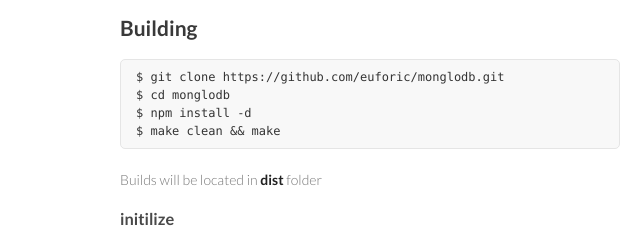
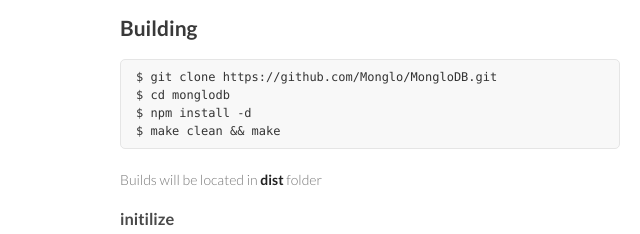
Before and after one commit to Monglo/monglo.github.com, a plain HTML site: page index.html in a window 1280 px wide. Shown: the part 566-800 px from the top of the page, 450-1090 px from the left. Drawn offline with Linux system fonts and the light colour scheme.

Commit message:
Update index.html

```diff
--- a/index.html
+++ b/index.html
@@ -61,7 +61,7 @@
 <li>Code/function Clean up and optimization</li>
 </ul><h2>Building</h2>
 
-<pre><code>$ git clone https://github.com/euforic/monglodb.git
+<pre><code>$ git clone https://github.com/Monglo/MongloDB.git
 $ cd monglodb
 $ npm install -d
 $ make clean &amp;&amp; make
```
